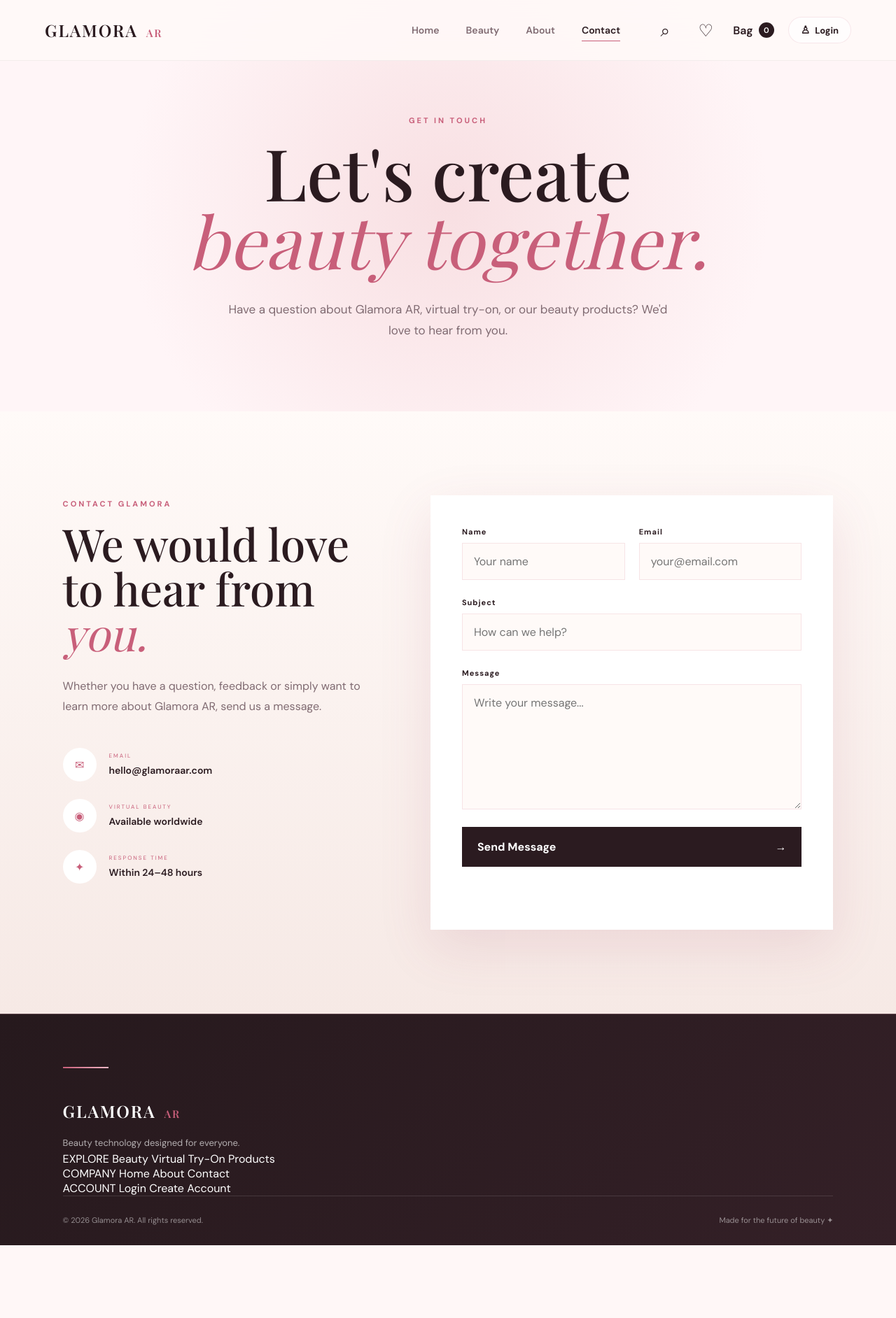
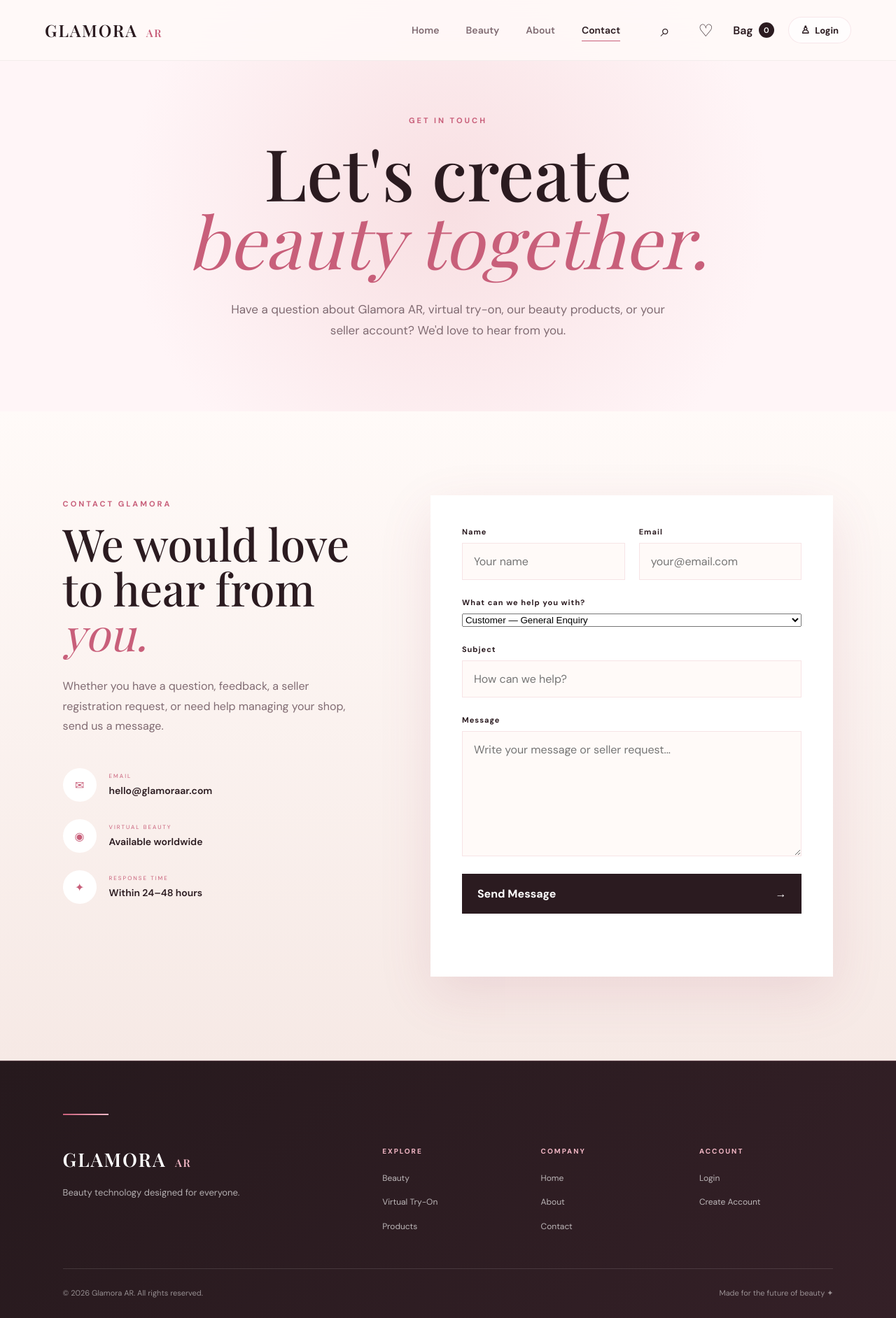
Before and after one commit to Dipika-sigdel7/Glamora-AR, a Flask app: page /contact in a window 1280 px wide. Shown: the whole page at 70% size. Before the commit the page ends 1780 px from the top, so only its background shows below. Run offline with Flask 3, Linux system fonts and the light colour scheme.

Commit message:
Initial commit

```diff
--- a/static/css/style.css
+++ b/static/css/style.css
@@ -4368,3 +4368,198 @@ body footer.site-footer .footer-bottom {
         gap: 8px;
     }
 }
+
+
+
+/* =========================================================
+   GLAMORA AR — CONTACT PAGE LUXURY FOOTER
+   Matches the existing contact.html footer structure
+   Append at the bottom of style.css
+   ========================================================= */
+
+body .site-footer {
+    position: relative;
+    width: 100%;
+    padding: 75px 7vw 25px;
+    background:
+        radial-gradient(
+            circle at 10% 0%,
+            rgba(200, 95, 122, 0.15),
+            transparent 35%
+        ),
+        linear-gradient(135deg, #26191d 0%, #342027 100%);
+    color: #ffffff;
+    overflow: hidden;
+    border-top: 1px solid rgba(243, 184, 198, 0.25);
+}
+
+/* Elegant decorative line */
+body .site-footer::before {
+    content: "";
+    display: block;
+    width: 65px;
+    height: 2px;
+    margin-bottom: 42px;
+    background: linear-gradient(90deg, #c85f7a, #f3b8c6);
+}
+
+/* Main footer layout */
+body .site-footer .footer-top {
+    display: grid;
+    grid-template-columns: minmax(220px, 1.2fr) 2fr;
+    gap: 70px;
+    align-items: start;
+    padding-bottom: 50px;
+}
+
+/* Brand section */
+body .site-footer .footer-brand {
+    min-width: 0;
+}
+
+body .site-footer .footer-brand .logo {
+    display: inline-block;
+    color: #ffffff;
+    font-family: "Playfair Display", serif;
+    font-size: 27px;
+    font-weight: 600;
+    letter-spacing: 2px;
+    text-decoration: none;
+    transition: opacity 0.3s ease;
+}
+
+body .site-footer .footer-brand .logo:hover {
+    opacity: 0.85;
+}
+
+body .site-footer .footer-brand .logo span {
+    color: #f3b8c6;
+    font-size: 15px;
+    margin-left: 4px;
+}
+
+body .site-footer .footer-brand p {
+    max-width: 280px;
+    margin-top: 18px;
+    color: rgba(255, 255, 255, 0.65);
+    font-size: 13px;
+    line-height: 1.9;
+}
+
+/* Footer link columns */
+body .site-footer .footer-links {
+    display: grid;
+    grid-template-columns: repeat(3, minmax(0, 1fr));
+    gap: 35px;
+    align-items: start;
+}
+
+body .site-footer .footer-links > div {
+    display: flex;
+    flex-direction: column;
+    align-items: flex-start;
+    gap: 14px;
+    min-width: 0;
+}
+
+/* Column headings */
+body .site-footer .footer-links > div > span {
+    display: block;
+    margin-bottom: 8px;
+    color: #f3b8c6;
+    font-size: 10px;
+    font-weight: 700;
+    letter-spacing: 2px;
+    text-transform: uppercase;
+}
+
+/* Footer links */
+body .site-footer .footer-links a {
+    position: relative;
+    display: inline-block;
+    color: rgba(255, 255, 255, 0.68);
+    font-size: 12px;
+    line-height: 1.7;
+    text-decoration: none;
+    transition:
+        color 0.3s ease,
+        transform 0.3s ease;
+}
+
+body .site-footer .footer-links a:hover {
+    color: #f3b8c6;
+    transform: translateX(4px);
+}
+
+/* Copyright row */
+body .site-footer .footer-bottom {
+    display: flex;
+    justify-content: space-between;
+    align-items: center;
+    flex-wrap: wrap;
+    gap: 15px;
+    padding-top: 25px;
+    border-top: 1px solid rgba(255, 255, 255, 0.12);
+    color: rgba(255, 255, 255, 0.5);
+    font-size: 11px;
+    line-height: 1.8;
+}
+
+/* Tablet */
+@media (max-width: 900px) {
+    body .site-footer {
+        padding: 60px 5vw 25px;
+    }
+
+    body .site-footer .footer-top {
+        grid-template-columns: 1fr;
+        gap: 40px;
+    }
+
+    body .site-footer .footer-brand p {
+        max-width: 400px;
+    }
+}
+
+/* Mobile */
+@media (max-width: 600px) {
+    body .site-footer {
+        padding: 50px 6vw 22px;
+    }
+
+    body .site-footer::before {
+        margin-bottom: 32px;
+    }
+
+    body .site-footer .footer-top {
+        gap: 35px;
+        padding-bottom: 35px;
+    }
+
+    body .site-footer .footer-brand .logo {
+        font-size: 23px;
+    }
+
+    body .site-footer .footer-links {
+        grid-template-columns: repeat(2, minmax(0, 1fr));
+        gap: 32px 22px;
+    }
+
+    body .site-footer .footer-links > div:last-child {
+        grid-column: 1 / -1;
+    }
+
+    body .site-footer .footer-bottom {
+        flex-direction: column;
+        align-items: flex-start;
+        gap: 8px;
+    }
+}
+
+/* Respect reduced-motion preferences */
+@media (prefers-reduced-motion: reduce) {
+    body .site-footer .footer-links a,
+    body .site-footer .footer-brand .logo {
+        transition: none;
+    }
+}
--- a/templates/contact.html
+++ b/templates/contact.html
@@ -1,21 +1,19 @@
+
 <!doctype html>
 <html lang="en">
   <head>
     <meta charset="UTF-8" />
-
     <meta name="viewport" content="width=device-width, initial-scale=1.0" />
 
     <title>Contact Glamora AR</title>
 
-    <!-- ================= FONTS ================= -->
-
+    <!-- FONTS -->
     <link
       href="https://fonts.googleapis.com/css2?family=DM+Sans:wght@400;500;600;700&family=Playfair+Display:wght@400;500;600;700&display=swap"
       rel="stylesheet"
     />
 
-    <!-- ================= CSS ================= -->
-
+    <!-- CSS -->
     <link
       rel="stylesheet"
       href="{{ url_for('static', filename='css/style.css') }}"
@@ -23,28 +21,19 @@
   </head>
 
   <body>
-    <!-- =====================================================
-         PRELOADER
-         ===================================================== -->
+    <!-- PRELOADER -->
     <div class="loader" id="loader">
       <div class="loader-content">
         <div class="loader-logo">GLAMORA <span>AR</span></div>
-
         <p>Preparing your beauty experience...</p>
-
         <div class="loader-line">
           <span></span>
         </div>
       </div>
     </div>
 
-    <!-- =====================================================
-         NAVBAR
-         ===================================================== -->
-
+    <!-- NAVBAR -->
     <header class="navbar">
-      <!-- LOGO -->
-
       <a
         href="{{ url_for('index') }}"
         class="logo"
@@ -53,25 +42,16 @@
         GLAMORA <span>AR</span>
       </a>
 
-      <!-- MAIN NAVIGATION -->
-
       <nav class="nav-links" id="navLinks" aria-label="Main navigation">
-        <a href="{{ url_for('index') }}"> Home </a>
-
-        <a href="{{ url_for('beauty') }}"> Beauty </a>
-
-        <a href="{{ url_for('about') }}"> About </a>
-
+        <a href="{{ url_for('index') }}">Home</a>
+        <a href="{{ url_for('beauty') }}">Beauty</a>
+        <a href="{{ url_for('about') }}">About</a>
         <a href="{{ url_for('contact') }}" class="active" aria-current="page">
           Contact
         </a>
       </nav>
 
-      <!-- HEADER ACTIONS -->
-
       <div class="nav-actions">
-        <!-- SEARCH -->
-
         <button
           class="icon-btn"
           id="searchBtn"
@@ -81,8 +61,6 @@
         >
           ⌕
         </button>
-
-        <!-- WISHLIST -->
 
         <button
           class="icon-btn wishlist-btn"
@@ -94,8 +72,6 @@
           ♡
         </button>
 
-        <!-- SHOPPING BAG -->
-
         <a
           href="{{ url_for('cart') }}"
           class="cart-btn"
@@ -103,44 +79,33 @@
           aria-label="Shopping bag"
           title="Shopping bag"
         >
-          <span> Bag </span>
-
+          <span>Bag</span>
           <span class="cart-count" id="cartCount">
             {{ bag_count|default(0) }}
           </span>
         </a>
 
-        <!-- LOGIN / PROFILE -->
-
         {% if session.get('user_id') %}
-
         <a
           href="{{ url_for('profile') }}"
           class="login-btn"
           id="profileBtn"
           aria-label="Go to your profile"
         >
-          <span class="login-icon"> ♙ </span>
-
-          <span> Profile </span>
+          <span class="login-icon">♙</span>
+          <span>Profile</span>
         </a>
-
         {% else %}
-
         <a
           href="{{ url_for('login') }}"
           class="login-btn"
           id="loginBtn"
           aria-label="Login to Glamora AR"
         >
-          <span class="login-icon"> ♙ </span>
-
-          <span> Login </span>
+          <span class="login-icon">♙</span>
+          <span>Login</span>
         </a>
-
         {% endif %}
-
-        <!-- MOBILE MENU -->
 
         <button
           class="menu-btn"
@@ -155,13 +120,10 @@
       </div>
     </header>
 
-    <!-- =====================================================
-         CONTACT HERO
-         ===================================================== -->
-
+    <!-- CONTACT HERO -->
     <section class="inner-hero contact-hero">
       <div class="inner-hero-content reveal">
-        <span class="section-label"> GET IN TOUCH </span>
+        <span class="section-label">GET IN TOUCH</span>
 
         <h1>
           Let's create
@@ -169,72 +131,55 @@
         </h1>
 
         <p>
-          Have a question about Glamora AR, virtual try-on, or our beauty
-          products? We'd love to hear from you.
+          Have a question about Glamora AR, virtual try-on, our beauty
+          products, or your seller account? We'd love to hear from you.
         </p>
       </div>
     </section>
 
-    <!-- =====================================================
-         CONTACT CONTENT
-         ===================================================== -->
-
+    <!-- CONTACT CONTENT -->
     <main>
       <section class="contact-section contact-page">
         <div class="contact-container">
           <!-- CONTACT INFORMATION -->
-
           <div class="contact-content reveal">
-            <span class="section-label"> CONTACT GLAMORA </span>
+            <span class="section-label">CONTACT GLAMORA</span>
 
             <h2>We would love to hear from <em>you.</em></h2>
 
             <p>
-              Whether you have a question, feedback or simply want to learn more
-              about Glamora AR, send us a message.
+              Whether you have a question, feedback, a seller registration
+              request, or need help managing your shop, send us a message.
             </p>
 
             <div class="contact-details">
-              <!-- EMAIL -->
-
               <div class="contact-detail">
-                <span class="detail-icon"> ✉ </span>
-
+                <span class="detail-icon">✉</span>
                 <div>
-                  <small> EMAIL </small>
-
-                  <strong> hello@glamoraar.com </strong>
+                  <small>EMAIL</small>
+                  <strong>hello@glamoraar.com</strong>
                 </div>
               </div>
 
-              <!-- AVAILABILITY -->
-
               <div class="contact-detail">
-                <span class="detail-icon"> ◉ </span>
-
+                <span class="detail-icon">◉</span>
                 <div>
-                  <small> VIRTUAL BEAUTY </small>
-
-                  <strong> Available worldwide </strong>
+                  <small>VIRTUAL BEAUTY</small>
+                  <strong>Available worldwide</strong>
                 </div>
               </div>
 
-              <!-- RESPONSE TIME -->
-
               <div class="contact-detail">
-                <span class="detail-icon"> ✦ </span>
-
+                <span class="detail-icon">✦</span>
                 <div>
-                  <small> RESPONSE TIME </small>
-
-                  <strong> Within 24–48 hours </strong>
+                  <small>RESPONSE TIME</small>
+                  <strong>Within 24–48 hours</strong>
                 </div>
               </div>
             </div>
           </div>
 
           <!-- CONTACT FORM -->
-
           <div class="contact-form-wrapper reveal">
             <form
               class="contact-form"
@@ -243,40 +188,51 @@
               action="{{ url_for('contact') }}"
             >
               <!-- NAME + EMAIL -->
-
               <div class="form-row">
                 <div class="form-group">
-                  <label for="contactName"> Name </label>
-
+                  <label for="contactName">Name</label>
                   <input
                     type="text"
                     id="contactName"
                     name="name"
                     placeholder="Your name"
                     autocomplete="name"
+                    value="{{ session.get('user_name', '') }}"
                     required
                   />
                 </div>
 
                 <div class="form-group">
-                  <label for="contactEmail"> Email </label>
-
+                  <label for="contactEmail">Email</label>
                   <input
                     type="email"
                     id="contactEmail"
                     name="email"
                     placeholder="your@email.com"
                     autocomplete="email"
+                    value="{{ session.get('user_email', '') }}"
                     required
                   />
                 </div>
               </div>
 
+              <!-- CONTACT TYPE: NEW -->
+              <div class="form-group">
+                <label for="contactType">What can we help you with?</label>
+
+                <select id="contactType" name="contact_type" required>
+                  <option value="customer" selected>
+                    Customer — General Enquiry
+                  </option>
+                  <option value="seller">
+                    Seller — Contact Admin
+                  </option>
+                </select>
+              </div>
+
               <!-- SUBJECT -->
-
               <div class="form-group">
-                <label for="contactSubject"> Subject </label>
-
+                <label for="contactSubject">Subject</label>
                 <input
                   type="text"
                   id="contactSubject"
@@ -287,29 +243,24 @@
               </div>
 
               <!-- MESSAGE -->
-
               <div class="form-group">
-                <label for="contactMessage"> Message </label>
-
+                <label for="contactMessage">Message</label>
                 <textarea
                   id="contactMessage"
                   name="message"
                   rows="7"
-                  placeholder="Write your message..."
+                  placeholder="Write your message or seller request..."
                   required
                 ></textarea>
               </div>
 
               <!-- SUBMIT -->
-
               <button type="submit" class="contact-submit">
                 Send Message
-
-                <span> → </span>
+                <span>→</span>
               </button>
 
               <!-- FORM STATUS -->
-
               <p
                 class="form-status"
                 id="formStatus"
@@ -322,86 +273,52 @@
       </section>
     </main>
 
-    <!-- =====================================================
-         FOOTER
-         ===================================================== -->
-
+    <!-- FOOTER -->
     <footer class="site-footer">
       <div class="footer-top">
-        <!-- FOOTER BRAND -->
-
         <div class="footer-brand">
           <a href="{{ url_for('index') }}" class="logo">
             GLAMORA <span>AR</span>
           </a>
-
           <p>Beauty technology designed for everyone.</p>
         </div>
 
-        <!-- FOOTER LINKS -->
-
         <div class="footer-links">
-          <!-- EXPLORE -->
+          <div>
+            <span>EXPLORE</span>
+            <a href="{{ url_for('beauty') }}">Beauty</a>
+            <a href="{{ url_for('about') }}#tryon">Virtual Try-On</a>
+            <a href="{{ url_for('beauty') }}#products">Products</a>
+          </div>
 
           <div>
-            <span> EXPLORE </span>
-
-            <a href="{{ url_for('beauty') }}"> Beauty </a>
-
-            <a href="{{ url_for('about') }}#tryon"> Virtual Try-On </a>
-
-            <a href="{{ url_for('beauty') }}#products"> Products </a>
+            <span>COMPANY</span>
+            <a href="{{ url_for('index') }}">Home</a>
+            <a href="{{ url_for('about') }}">About</a>
+            <a href="{{ url_for('contact') }}">Contact</a>
           </div>
 
-          <!-- COMPANY -->
-
           <div>
-            <span> COMPANY </span>
-
-            <a href="{{ url_for('index') }}"> Home </a>
-
-            <a href="{{ url_for('about') }}"> About </a>
-
-            <a href="{{ url_for('contact') }}"> Contact </a>
-          </div>
-
-          <!-- ACCOUNT -->
-
-          <div>
-            <span> ACCOUNT </span>
-
+            <span>ACCOUNT</span>
             {% if session.get('user_id') %}
-
-            <a href="{{ url_for('profile') }}"> My Profile </a>
-
-            <a href="{{ url_for('cart') }}"> Shopping Bag </a>
-
-            <a href="{{ url_for('logout') }}"> Logout </a>
-
+            <a href="{{ url_for('profile') }}">My Profile</a>
+            <a href="{{ url_for('cart') }}">Shopping Bag</a>
+            <a href="{{ url_for('logout') }}">Logout</a>
             {% else %}
-
-            <a href="{{ url_for('login') }}"> Login </a>
-
-            <a href="{{ url_for('register') }}"> Create Account </a>
-
+            <a href="{{ url_for('login') }}">Login</a>
+            <a href="{{ url_for('register') }}">Create Account</a>
             {% endif %}
           </div>
         </div>
       </div>
 
-      <!-- FOOTER BOTTOM -->
-
       <div class="footer-bottom">
-        <span> © 2026 Glamora AR. All rights reserved. </span>
-
-        <span> Made for the future of beauty ✦ </span>
+        <span>© 2026 Glamora AR. All rights reserved.</span>
+        <span>Made for the future of beauty ✦</span>
       </div>
     </footer>
 
-    <!-- =====================================================
-         MAIN JAVASCRIPT
-         ===================================================== -->
-
+    <!-- MAIN JAVASCRIPT -->
     <script src="{{ url_for('static', filename='js/main.js') }}"></script>
   </body>
 </html>
```
